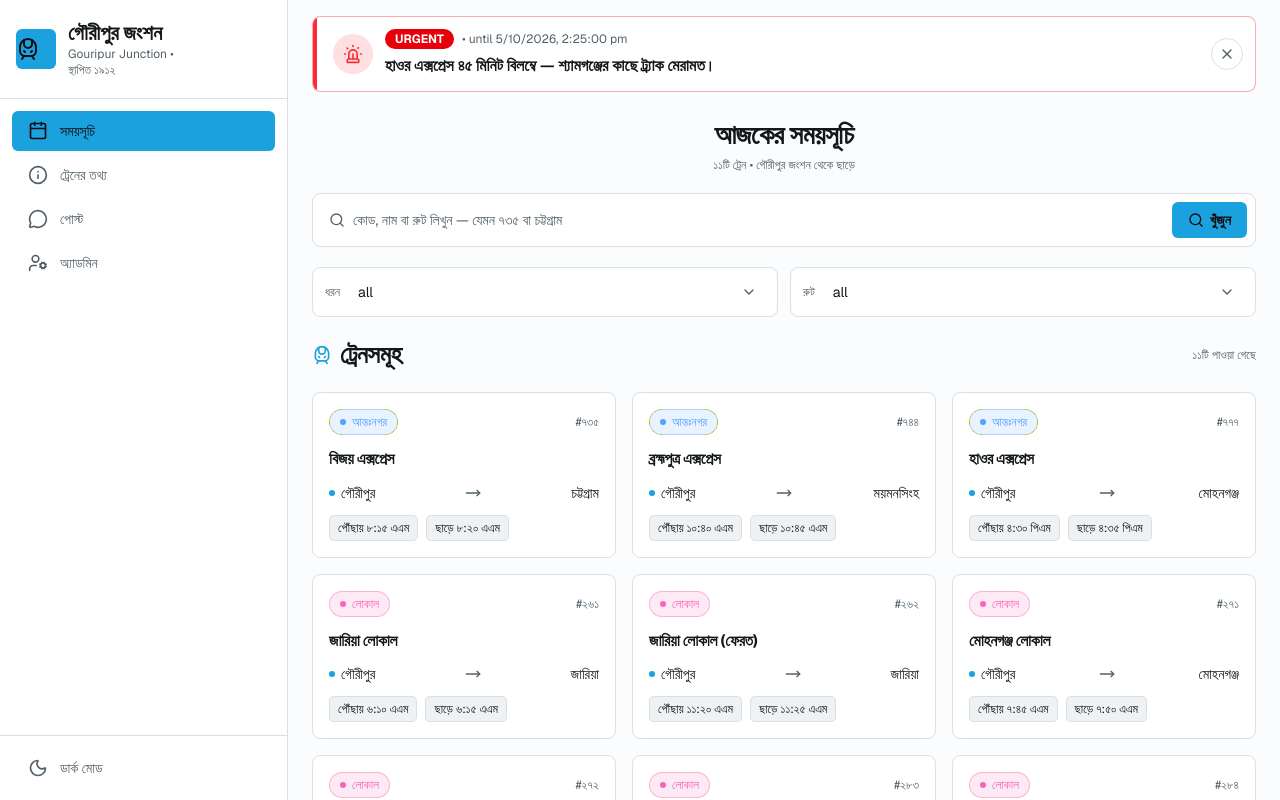
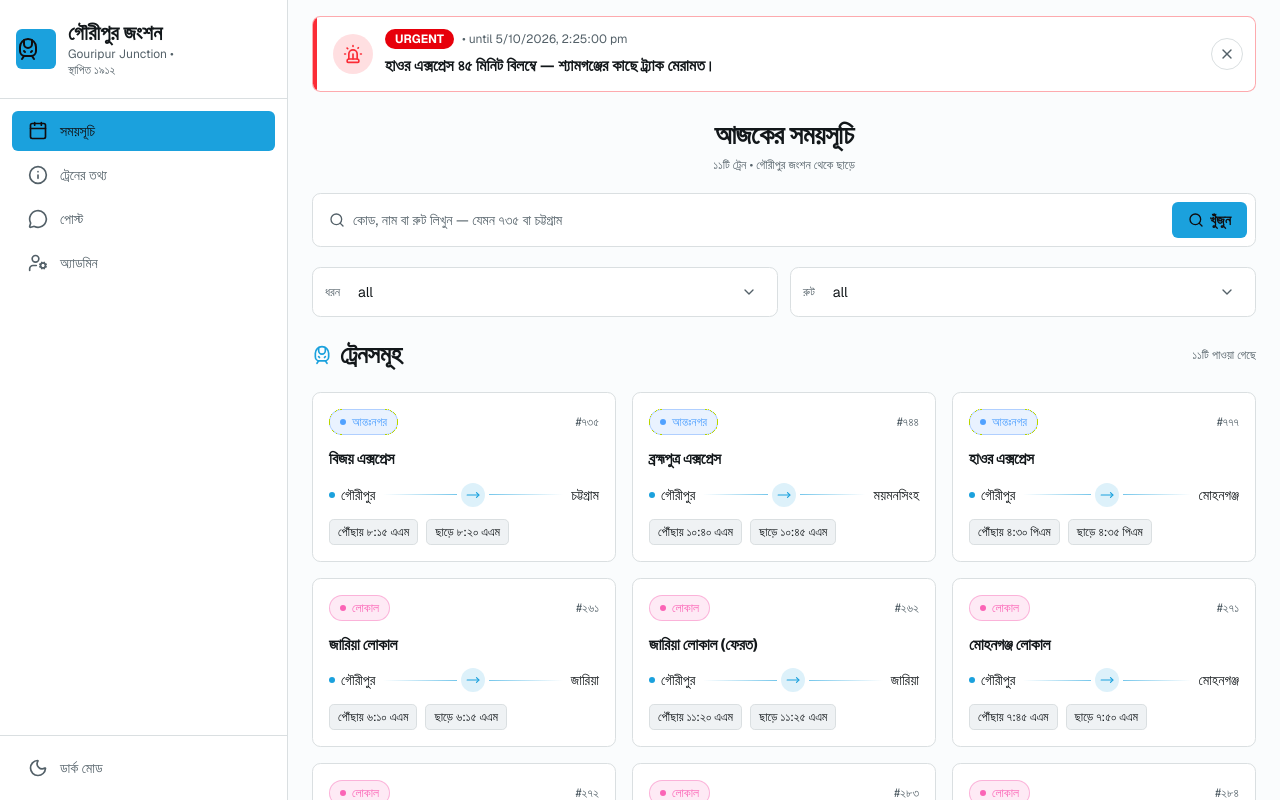
Before and after one commit to fazle-rabbi-dev/gouripur-junction, a Next.js app: page / in a window 1280 px wide. Shown: the top 800 px of the page. Built offline with nearby package versions, Linux system fonts and the light colour scheme.

Commit message:
style: prettify train card route arrow with glowing connector

```diff
--- a/components/public/home/train-card.tsx
+++ b/components/public/home/train-card.tsx
@@ -41,7 +41,13 @@ export function TrainCard({ train }: { train: Train }) {
           <span className="size-1.5 rounded-full bg-primary" />
           {train.fromBn}
         </span>
-        <MoveRight className="size-4 shrink-0 text-muted-foreground" />
+        <span aria-hidden className="flex min-w-16 flex-1 items-center gap-1">
+          <span className="h-px flex-1 bg-gradient-to-r from-transparent to-primary/60" />
+          <span className="flex-center justify-center size-6 shrink-0 rounded-full bg-primary/15 text-primary shadow-[0_0_10px_var(--primary)/30]">
+            <MoveRight className="size-3.5" />
+          </span>
+          <span className="h-px flex-1 bg-gradient-to-l from-transparent to-primary/60" />
+        </span>
         <span className="font-medium">{train.toBn}</span>
       </div>
 
```
